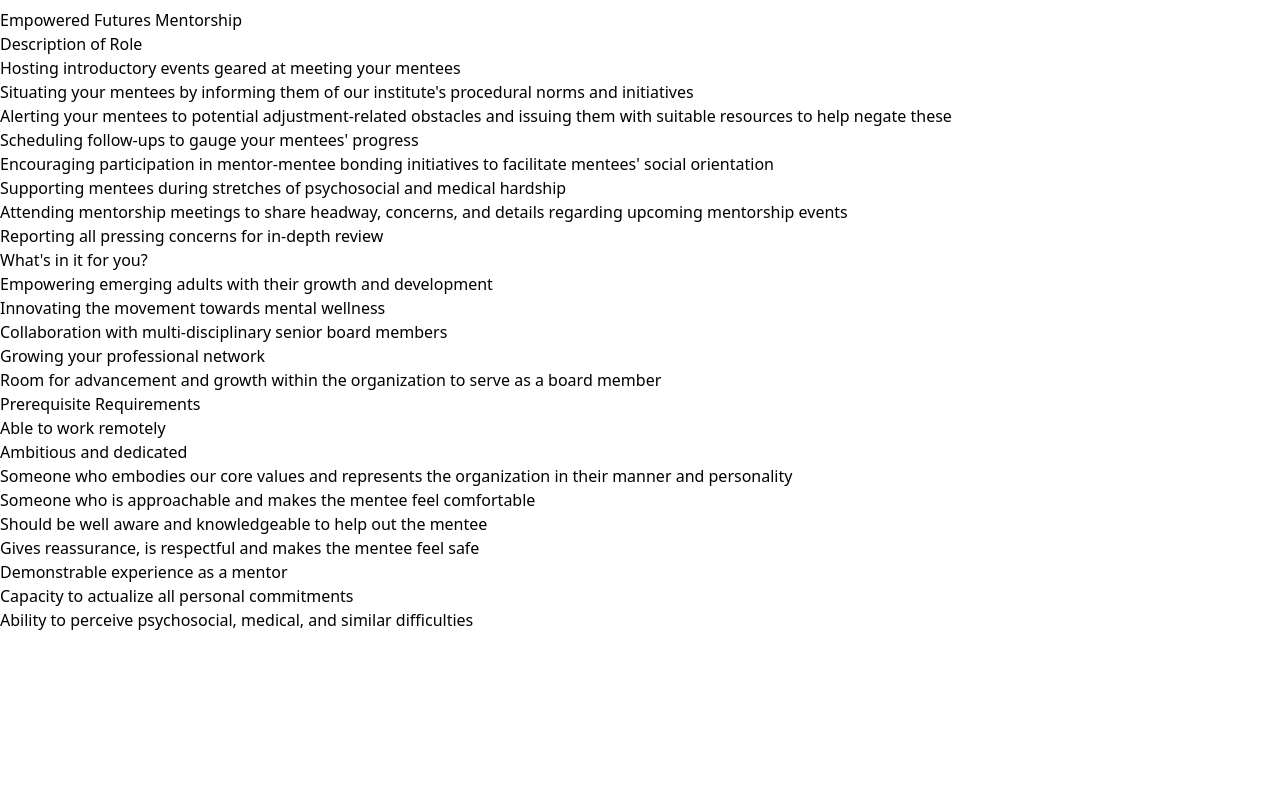
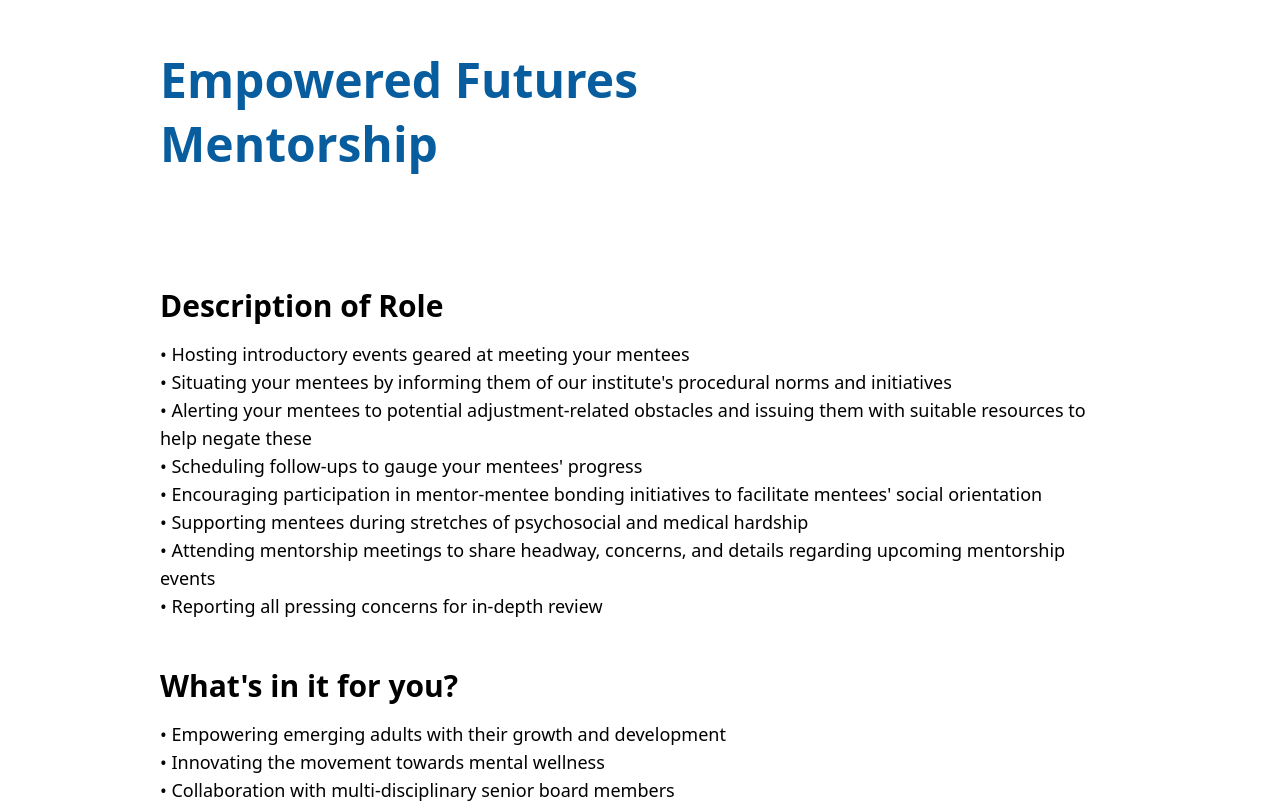
Before and after one commit to JasonXB/EF_Clone, a Next.js app: page /become-a-mentor in a window 1280 px wide. Shown: the top 803 px of the page. Built offline with nearby package versions, Linux system fonts and the light colour scheme.

Commit message:
Refactored page to involve less hardcoded JSX elements

```diff
--- a/pages/become-a-mentor.tsx
+++ b/pages/become-a-mentor.tsx
@@ -2,63 +2,81 @@ import type { NextPage } from 'next';
 import Head from 'next/head';
 
 const becomeAMentor: NextPage = ({}) => {
-  // Styles
-  const styles = {
-    container: 'container mx-auto my-2',
-    h1: '',
-    h2: '',
-    section: '',
-    ul: '',
-    li: '',
-  };
+  const content = [
+    {
+      headerText: 'Description of Role',
+      bullets: [
+        `Hosting introductory events geared at meeting your mentees`,
+        `Situating your mentees by informing them of our institute's procedural norms and initiatives`,
+        `Alerting your mentees to potential adjustment-related obstacles and issuing them with suitable resources to help negate these`,
+        `Scheduling follow-ups to gauge your mentees' progress`,
+        `Encouraging participation in mentor-mentee bonding initiatives to facilitate mentees' social orientation`,
+        `Supporting mentees during stretches of psychosocial and medical hardship`,
+        `Attending mentorship meetings to share headway, concerns, and details regarding upcoming mentorship events`,
+        `Reporting all pressing concerns for in-depth review`,
+      ],
+    },
+    {
+      headerText: `What's in it for you?`,
+      bullets: [
+        `Empowering emerging adults with their growth and development`,
+        `Innovating the movement towards mental wellness`,
+        `Collaboration with multi-disciplinary senior board members`,
+        `Growing your professional network`,
+        `Room for advancement and growth within the organization to serve as a board member`,
+      ],
+    },
+    {
+      headerText: `Prerequisite Requirements`,
+      bullets: [
+        `Able to work remotely`,
+        `Ambitious and dedicated`,
+        `Someone who embodies our core values and represents the organization in their manner and personality`,
+        `Someone who is approachable and makes the mentee feel comfortable`,
+        `Should be well aware and knowledgeable to help out the mentee`,
+        `Gives reassurance, is respectful and makes the mentee feel safe`,
+        `Demonstrable experience as a mentor`,
+        `Capacity to actualize all personal commitments`,
+        `Ability to perceive psychosocial, medical, and similar difficulties`,
+      ],
+    },
+  ];
+
   return (
-    <div className={styles.container}>
+    <div className="container mx-auto px-4 sm:px-0">
       <Head>
         <title>Empowered Futures - Become a Mentor</title>
         <meta name="description" content="Generated by create next app" />
         <link rel="icon" href="/favicon.ico" />
       </Head>
-      <h1 className={styles.h1}>Empowered Futures Mentorship</h1>
-      {/* prettier-ignore */}
-      <section>
-        <h2 className={styles.h2}>Description of Role</h2>
-        <ul className={styles.ul}>
-          <li className={styles.li}>Hosting introductory events geared at meeting your mentees</li>
-          <li className={styles.li}>Situating your mentees by informing them of our institute&apos;s procedural norms and initiatives</li>
-          <li className={styles.li}>Alerting your mentees to potential adjustment-related obstacles and issuing them with suitable resources to help negate these</li>
-          <li className={styles.li}>Scheduling follow-ups to gauge your mentees&apos; progress</li>
-          <li className={styles.li}>Encouraging participation in mentor-mentee bonding initiatives to facilitate mentees&apos; social orientation</li>
-          <li className={styles.li}>Supporting mentees during stretches of psychosocial and medical hardship</li>
-          <li className={styles.li}>Attending mentorship meetings to share headway, concerns, and details regarding upcoming mentorship events</li>
-          <li className={styles.li}>Reporting all pressing concerns for in-depth review</li>
-        </ul>
-      </section>
-      {/* prettier-ignore */}
-      <section>
-        <h2 className={styles.h2}>What&apos;s in it for you?</h2>
-        <ul className={styles.ul}>
-          <li className={styles.li}>Empowering emerging adults with their growth and development</li>
-          <li className={styles.li}>Innovating the movement towards mental wellness</li>
-          <li className={styles.li}>Collaboration with multi-disciplinary senior board members</li>
-          <li className={styles.li}>Growing your professional network</li>
-          <li className={styles.li}>Room for advancement and growth within the organization to serve as a board member</li>
-        </ul>
-      </section>
-      {/* prettier-ignore */}
-      <section>
-        <h2 className={styles.h2}>Prerequisite Requirements</h2>
-        <ul className={styles.ul}>
-          <li className={styles.li}>Able to work remotely</li>
-          <li className={styles.li}>Ambitious and dedicated</li>
-          <li className={styles.li}>Someone who embodies our core values and represents the organization in their manner and personality</li>
-          <li className={styles.li}>Someone who is approachable and makes the mentee feel comfortable</li>
-          <li className={styles.li}>Should be well aware and knowledgeable to help out the mentee</li>
-          <li className={styles.li}>Gives reassurance, is respectful and makes the mentee feel safe</li>
-          <li className={styles.li}>Demonstrable experience as a mentor</li>
-          <li className={styles.li}>Capacity to actualize all personal commitments</li>
-          <li className={styles.li}>Ability to perceive psychosocial, medical, and similar difficulties</li>
-        </ul>
-      </section>
+
+      {content.map((section, i) => {
+        return (
+          <section key={i} className="flex flex-col items-center mt-12">
+            <div className="sm:w-9/12">
+              {i === 0 && (
+                <h1 className="font-extrabold text-5xl leading-[4rem] text-[#085d9f] mb-10 md:mb-28">
+                  Empowered Futures
+                  <br />
+                  Mentorship
+                </h1>
+              )}
+              <h2 className="font-semibold text-3xl mb-4">
+                {section.headerText}
+              </h2>
+              <ul>
+                {section.bullets.map((text, i) => {
+                  return (
+                    <li key={i} className="text-lg">
+                      • {text}
+                    </li>
+                  );
+                })}
+              </ul>
+            </div>
+          </section>
+        );
+      })}
     </div>
   );
 };
--- a/pages/become-a-mentor2.tsx
+++ /dev/null
@@ -1,96 +0,0 @@
-import type { NextPage } from 'next';
-import Head from 'next/head';
-
-const becomeAMentor2: NextPage = ({}) => {
-  const bullets = [
-    [
-      `Hosting introductory events geared at meeting your mentees`,
-      `Situating your mentees by informing them of our institute's procedural norms and initiatives`,
-      `Alerting your mentees to potential adjustment-related obstacles and issuing them with suitable resources to help negate these`,
-      `Scheduling follow-ups to gauge your mentees' progress`,
-      `Encouraging participation in mentor-mentee bonding initiatives to facilitate mentees' social orientation`,
-      `Supporting mentees during stretches of psychosocial and medical hardship`,
-      `Attending mentorship meetings to share headway, concerns, and details regarding upcoming mentorship events`,
-      `Reporting all pressing concerns for in-depth review`,
-    ],
-    [
-      `Empowering emerging adults with their growth and development`,
-      `Innovating the movement towards mental wellness`,
-      `Collaboration with multi-disciplinary senior board members`,
-      `Growing your professional network`,
-      `Room for advancement and growth within the organization to serve as a board member`,
-    ],
-    [
-      `Able to work remotely`,
-      `Ambitious and dedicated`,
-      `Someone who embodies our core values and represents the organization in their manner and personality`,
-      `Someone who is approachable and makes the mentee feel comfortable`,
-      `Should be well aware and knowledgeable to help out the mentee`,
-      `Gives reassurance, is respectful and makes the mentee feel safe`,
-      `Demonstrable experience as a mentor`,
-      `Capacity to actualize all personal commitments`,
-      `Ability to perceive psychosocial, medical, and similar difficulties`,
-    ],
-  ];
-  return (
-    <div className="container mx-auto lg:mx-48">
-      <Head>
-        <title>Empowered Futures - Become a Mentor</title>
-        <meta name="description" content="Generated by create next app" />
-        <link rel="icon" href="/favicon.ico" />
-      </Head>
-      <h1 className="font-extrabold text-5xl leading-[4rem]">
-        Empowered Futures
-        <br />
-        Mentorship
-      </h1>
-
-      <section className="flex flex-col items-center">
-        <div className='w-9/12'>
-          <h2 className="font-semibold text-3xl">Description of Role</h2>
-          <ul>
-            {bullets[0].map((text, i) => {
-              return (
-                <li key={i} className="text-lg">
-                  • {text}
-                </li>
-              );
-            })}
-          </ul>
-        </div>
-      </section>
-
-      <section className="flex flex-col items-center">
-        <div className='w-9/12'>
-          <h2 className="font-semibold text-3xl">What&apos;s in it for you?</h2>
-          <ul>
-            {bullets[1].map((text, i) => {
-              return (
-                <li key={i} className="text-lg">
-                  • {text}
-                </li>
-              );
-            })}
-          </ul>
-        </div>
-      </section>
-
-      <section className="flex flex-col items-center">
-        <div className='w-7/12'>
-          <h2 className="font-semibold text-3xl">Prerequisite Requirements</h2>
-          <ul>
-            {bullets[2].map((text, i) => {
-              return (
-                <li key={i} className="text-lg">
-                  • {text}
-                </li>
-              );
-            })}
-          </ul>
-        </div>
-      </section>
-    </div>
-  );
-};
-
-export default becomeAMentor2;
```
